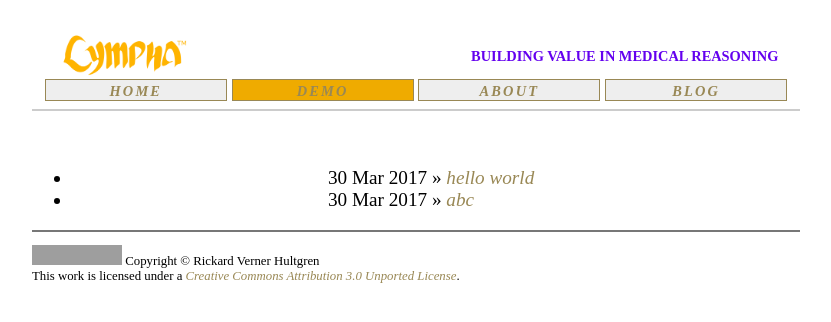
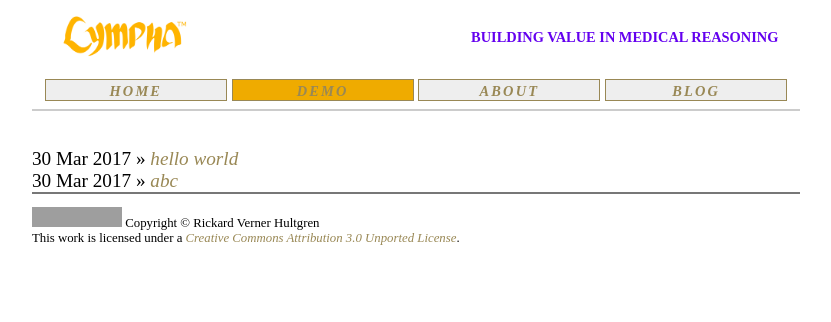
Before and after one commit to RickardHultgren/LYMPHA, a Jekyll site: the page built from blog.md, in a window 1280 px wide. Shown: the top 322 px of the page, without its empty margins (224-1055 px from the left). Built offline with Jekyll 4.4.1, drawn with Linux system fonts in a browser that asks for light colours; some web fonts are replaced; our own code applies the rules of GitHub Pages for plain Markdown files; a script that is not in the unit is left out; grey boxes are pictures that could not be loaded.

```diff
--- a/blog.md
+++ b/blog.md
@@ -5,5 +5,5 @@ document.getElementById( "blog").className="menu2active";
 </script>
 
 {% for post in site.posts %}
-- <span>{{ post.date | date_to_string }} &raquo; <a href="{{ post.url }}">{{ post.title }}</a> </span>
+<span>{{ post.date | date_to_string }} &raquo; <a href="{{ post.url }}">{{ post.title }}</a> </span>
 {% endfor %}
```
